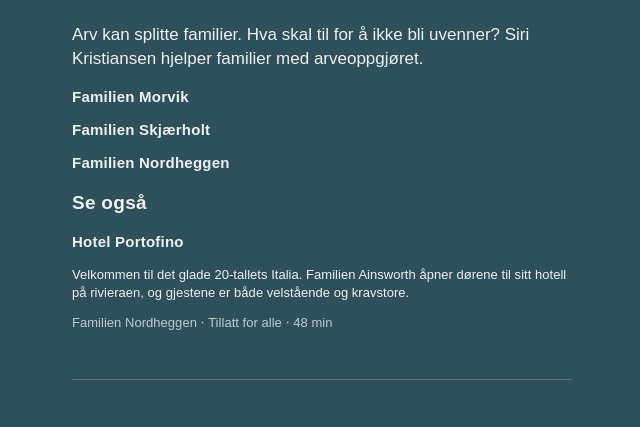
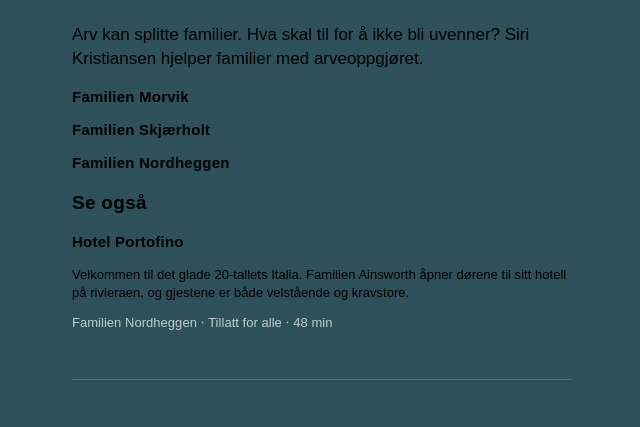
Before and after one commit to Isdoda/NRK-Sans-testing, a plain HTML site: page index.html in a window 1280 px wide. Shown: the part 205-632 px from the top of the page, without its empty margins (0-640 px from the left). Drawn offline with Linux system fonts and the light colour scheme; a web font is replaced by a local one.

Commit message:
Update index.html

```diff
--- a/index.html
+++ b/index.html
@@ -1,6 +1,9 @@
 <!DOCTYPE html>
 <html>
 <head>
+   <meta charset="utf-8">
+  <meta http-equiv="X-UA-Compatible" content="ie=edge" />
+  <meta name="viewport" content="width=device-width, initial-scale=1.0, viewport-fit=cover">
 <style>
 @font-face {
   font-family: 'NRK Sans Variable';
@@ -13,8 +16,9 @@
 body {
   font-family: "NRK Sans Variable", Sans-Serif;
   background-color: #2D505A;
-  color: #f0f0f0;
-  padding: 5%
+  color: #000;
+  padding: 5%;
+
 }
 .largeTitle {
     font-size: 37px;
```
